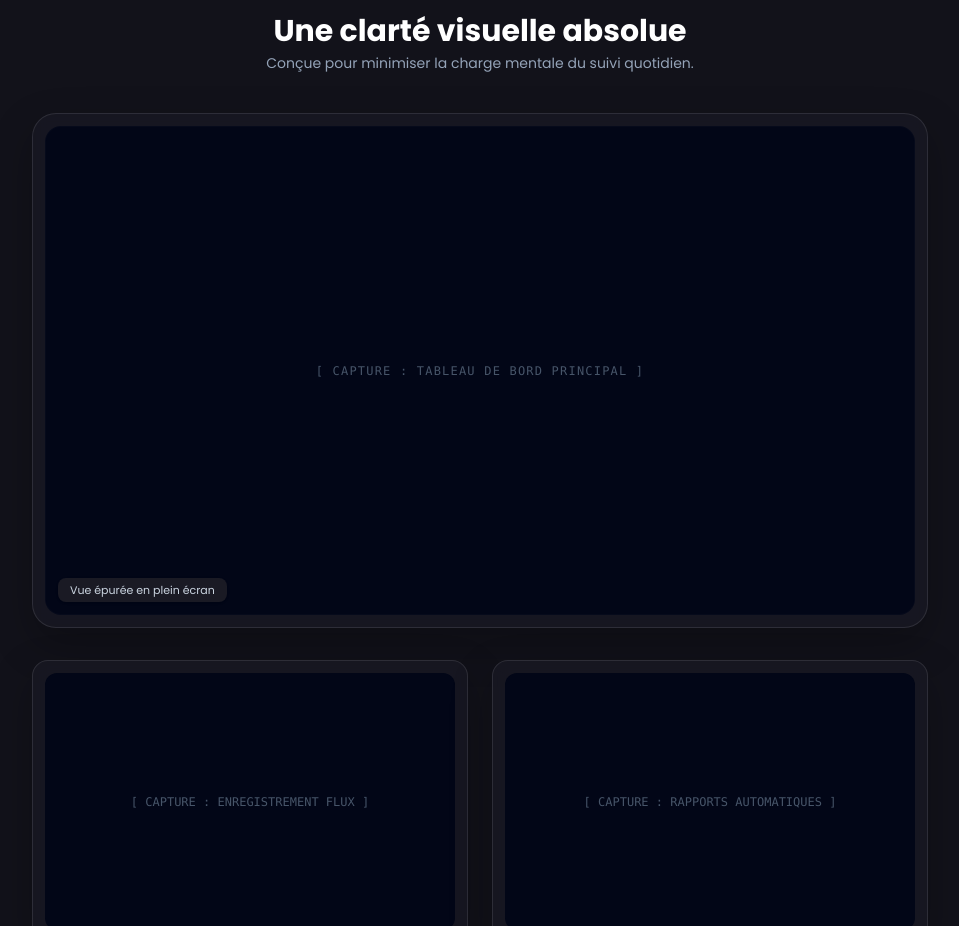
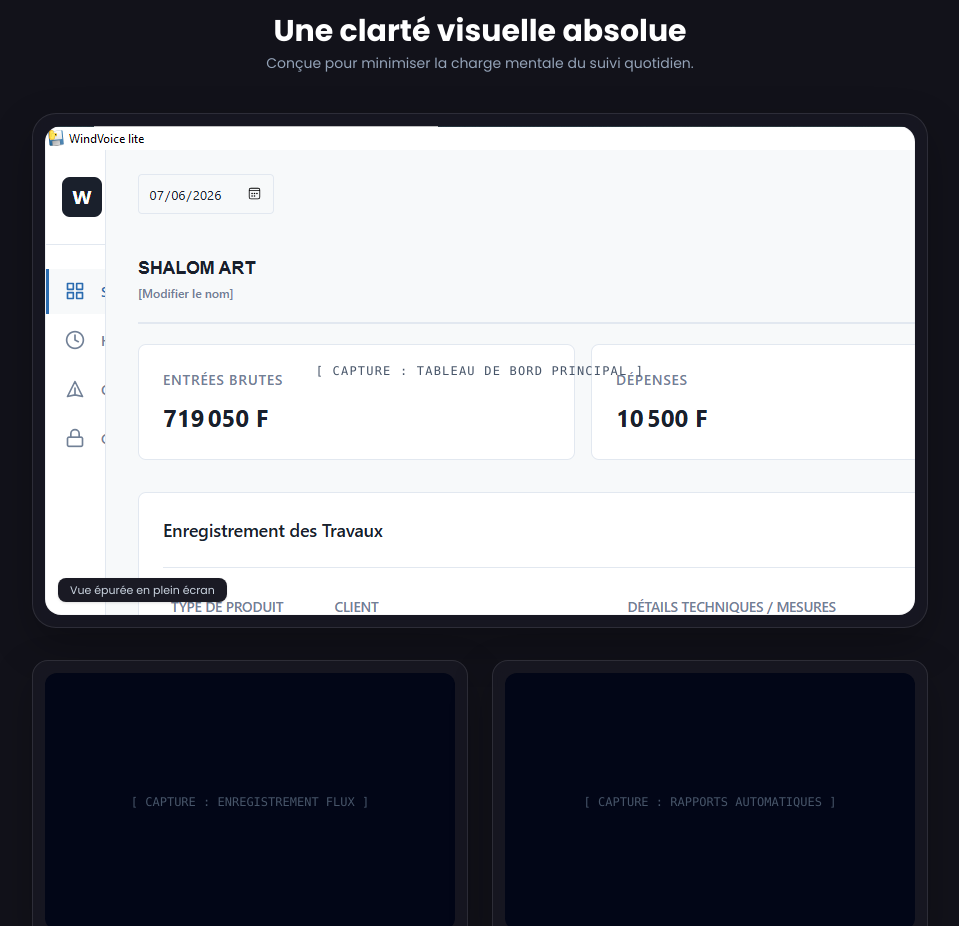
Before and after one commit to WindJos/WindVoiceLite-LandingPage, a plain HTML site: page index.html in a window 1280 px wide. Shown: the part 1240-2166 px from the top of the page, without its empty margins (160-1119 px from the left). Drawn offline with nearby package versions, Linux system fonts and the light colour scheme.

Commit message:
Update index.html

```diff
--- a/index.html
+++ b/index.html
@@ -356,7 +356,7 @@
                 </button>
 
                 <p class="mt-3 text-center text-[10px] text-brand-slate/40 dark:text-slate-600">
-                    🔒 Vos données ne sont jamais revendues. Elles servent uniquement à la gestion des licences WindVoice.
+                    🔒 Vos données servent uniquement à la gestion des licences WindVoice.
                 </p>
 
             </form>
@@ -520,7 +520,8 @@
     </div>
 
     <div class="rounded-3xl p-3 shadow-xl max-w-4xl mx-auto mb-8 glass-card border border-brand-slate/10 dark:border-white/10">
-        <div class="w-full rounded-2xl bg-brand-slate/10 dark:bg-slate-950 aspect-[16/9] flex items-center justify-center text-brand-slate/45 dark:text-slate-600 border border-brand-slate/5 relative overflow-hidden">
+        <div class="w-full rounded-2xl bg-brand-slate/10 dark:bg-slate-950 aspect-[16/9] flex items-center justify-center text-brand-slate/45 dark:text-slate-600 border border-brand-slate/5 relative overflow-hidden"
+            style="background-image:url('assets/Dashbord.png')">
             <span class="text-xs font-mono tracking-widest">[ CAPTURE : TABLEAU DE BORD PRINCIPAL ]</span>
             <div class="absolute bottom-3 left-3 px-3 py-1 rounded-lg text-[11px] bg-white/85 dark:bg-brand-darkCard text-brand-slate dark:text-slate-300 shadow">
                 Vue épurée en plein écran
```
